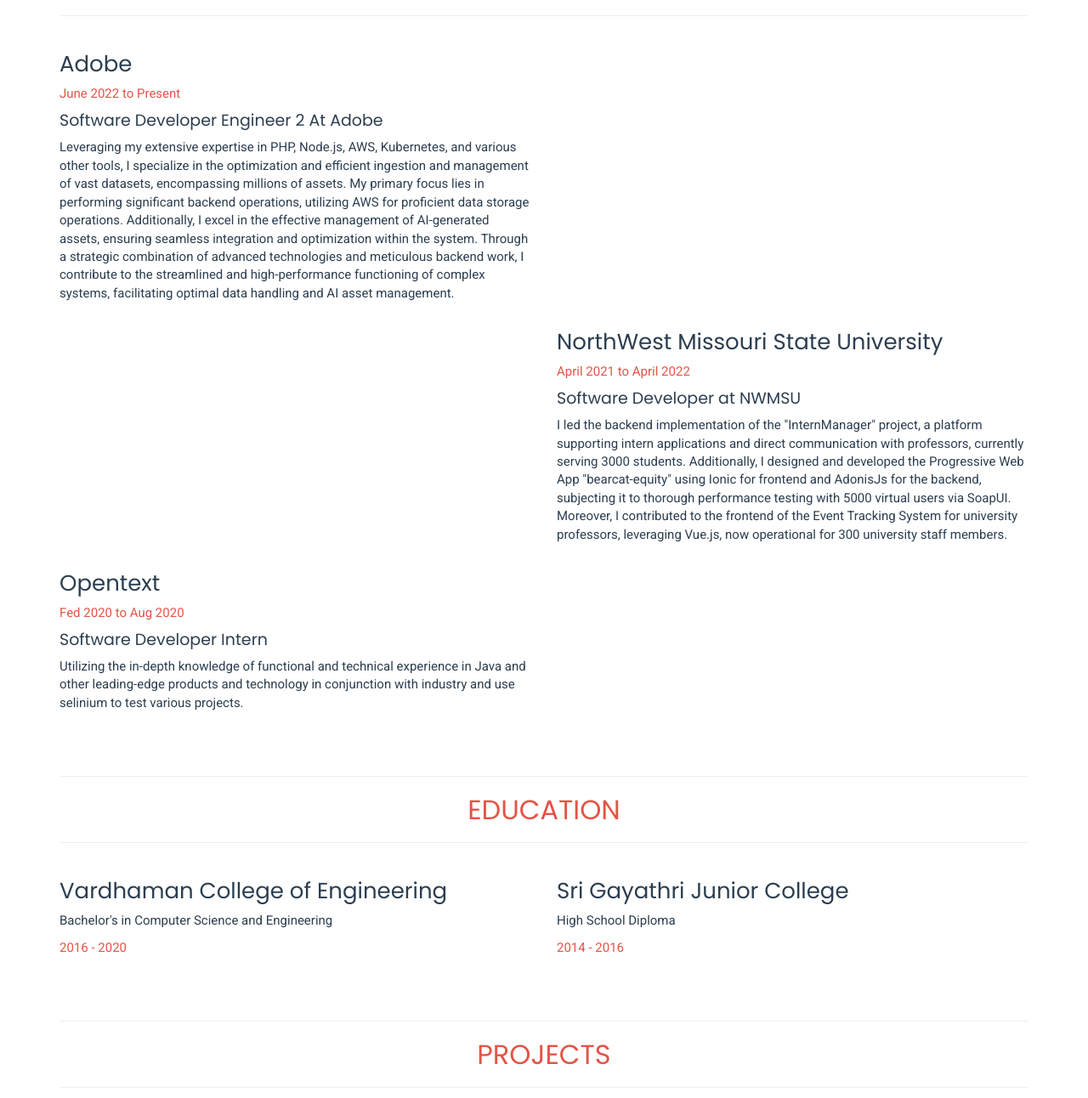
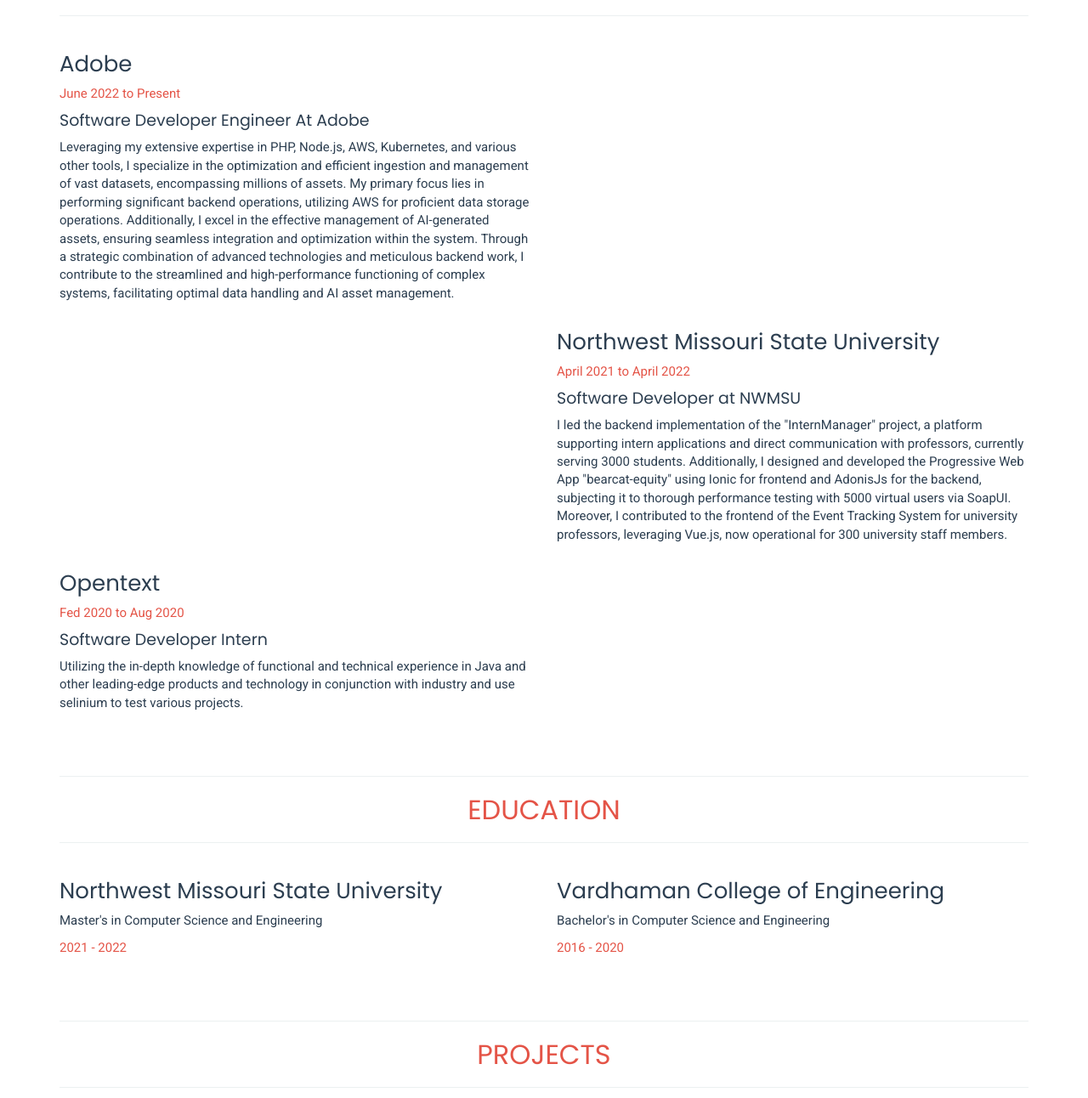
Before and after one commit to saikiranreddygangidi/saikiranreddygangidi.github.io, a plain HTML site: page index.html in a window 1280 px wide. Shown: the part 1253-2545 px from the top of the page at 85% size. Drawn offline with nearby package versions, Linux system fonts and the light colour scheme.

Commit message:
Update index.html For including latest updates

```diff
--- a/index.html
+++ b/index.html
@@ -100,7 +100,7 @@
               href="saikiranreddygangidilatestresume01.pdf" target="_blank">Resume</a></button>
 
           <button class="btn btn-primary yobtn1" data-aos="slide-left" data-aos-duration="2000"><a
-              href="https://www.linkedin.com/in/gangidi-saikiran-reddy-40a70913b/" target="_blank"
+              href="https://www.linkedin.com/in/saikiran-reddy-gangidi-40a70913b/" target="_blank"
               style="color: white; font-family: Poppins;">LinkedIn</a> </button>
 
 
@@ -152,7 +152,7 @@
             <div class="date">
               <p style=" color: #e45447;">June 2022 to Present</p>
             </div>
-            <h4>Software Developer Engineer 2 At Adobe</h4>
+            <h4>Software Developer Engineer At Adobe</h4>
             <p>
               Leveraging my extensive expertise in PHP, Node.js, AWS, Kubernetes, and various other tools, I specialize in the optimization and efficient ingestion and management of vast datasets, encompassing millions of assets. My primary focus lies in performing significant backend operations, utilizing AWS for proficient data storage operations. Additionally, I excel in the effective management of AI-generated assets, ensuring seamless integration and optimization within the system. Through a strategic combination of advanced technologies and meticulous backend work, I contribute to the streamlined and high-performance functioning of complex systems, facilitating optimal data handling and AI asset management.
             </p>
@@ -161,7 +161,7 @@
         <div class="row">
           <div class="col-lg-6"></div>
           <div class="col-lg-6" data-aos="fade-right" data-aos-duration="2000">
-            <h3>NorthWest Missouri State University</h3>
+            <h3>Northwest Missouri State University</h3>
             <div class="date">
               <p style=" color: #e45447;">April 2021 to April 2022</p>
             </div>
@@ -205,9 +205,9 @@
           <div class="col-md-6" data-aos="flip-left" data-aos-duration="2000">
             <div class="card c1">
               <div class="card-body">
-                <h3 class="card-title">Vardhaman College of Engineering</h3>
-                <p class="card-text">Bachelor's in Computer Science and Engineering</p>
-                <p style=" color: #e45447;">2016 - 2020</p>
+                <h3 class="card-title">Northwest Missouri State University</h3>
+                <p class="card-text">Master's in Computer Science and Engineering</p>
+                <p style=" color: #e45447;">2021 - 2022</p>
               </div>
             </div>
           </div>
@@ -215,9 +215,9 @@
           <div class="col-md-6" data-aos="flip-right" data-aos-duration="2000">
             <div class="card c2">
               <div class="card-body">
-                <h3 class="card-title">Sri Gayathri Junior College</h3>
-                <p class="card-text">High School Diploma</p>
-                <p style=" color: #e45447;">2014 - 2016</p>
+                <h3 class="card-title">Vardhaman College of Engineering</h3>
+                <p class="card-text">Bachelor's in Computer Science and Engineering</p>
+                <p style=" color: #e45447;">2016 - 2020</p>
               </div>
             </div>
           </div>
```
